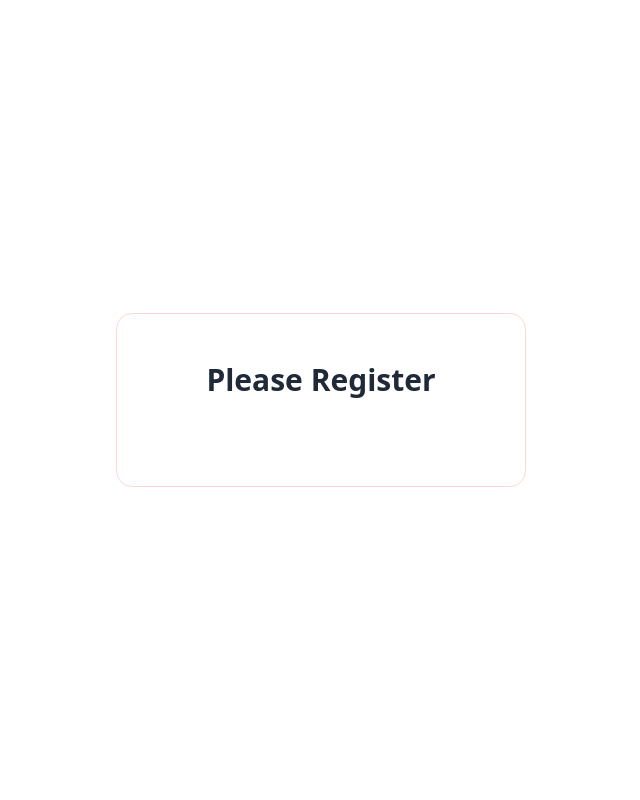
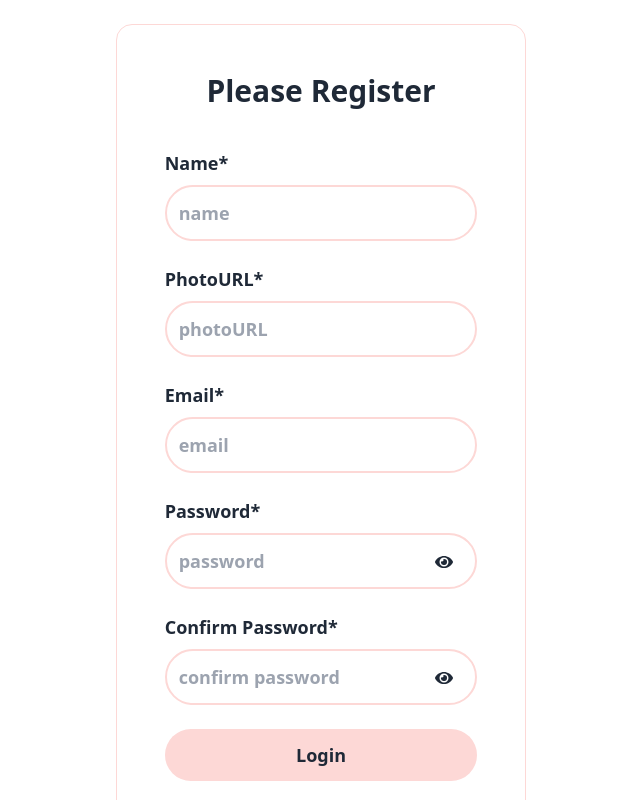
Before and after one commit to kamrulislam2/rhythmverse-dance-school-client, a React (Vite) app: page /register in a window 1280 px wide. Shown: the top 800 px of the page, without its empty margins (319-959 px from the left). Built offline with nearby package versions, Linux system fonts and the light colour scheme.

Commit message:
Register page added

```diff
--- a/src/Pages/Login/Register.jsx
+++ b/src/Pages/Login/Register.jsx
@@ -18,6 +18,111 @@ const Register = () => {
         <h2 className="text-center font-extrabold text-3xl mb-10">
           Please Register
         </h2>
+        <form onSubmit={handleSubmit(onSubmit)} className="space-y-6">
+          <label className="text-lg font-semibold flex flex-col gap-y-2">
+            Name*
+            <input
+              className="border-2 border-[#FDD8D6]  rounded-full p-3"
+              type="text"
+              name="name"
+              {...register("name", { required: true })}
+              placeholder="name"
+            />
+            {errors.name && <p className="text-red-600">Name is required*</p>}
+          </label>
+          <label className="text-lg font-semibold flex flex-col gap-y-2">
+            PhotoURL*
+            <input
+              className="border-2 border-[#FDD8D6]  rounded-full p-3"
+              type="url"
+              name="image"
+              {...register("image", { required: true })}
+              placeholder="photoURL"
+            />
+            {errors.image && (
+              <p className="text-red-600">Enter your image URL*</p>
+            )}
+          </label>
+
+          <label className="text-lg font-semibold flex flex-col gap-y-2">
+            Email*
+            <input
+              className="border-2 border-[#FDD8D6]  rounded-full p-3"
+              type="email"
+              name="email"
+              {...register("email", { required: true })}
+              placeholder="email"
+            />
+            {errors.email && <p className="text-red-600">Enter valid email*</p>}
+          </label>
+
+          <label className="relative text-lg font-semibold flex flex-col gap-y-2">
+            Password*
+            <input
+              className="border-2 border-[#FDD8D6]  rounded-full p-3"
+              type="password"
+              name="password"
+              {...register("password", {
+                required: true,
+                minLength: 6,
+                maxLength: 20,
+                pattern: /(?=.*[A-Z])(?=.*[!@#$&*])(?=.*[0-9])(?=.*[a-z])/,
+              })}
+              placeholder="password"
+            />
+            <FaEye className="absolute top-14 right-6 cursor-pointer" />
+            {errors.password?.type === "required" && (
+              <p className="text-red-600">Password is required*</p>
+            )}
+            {errors.password?.type === "minLength" && (
+              <p className="text-red-600">Password must be 6 characters*</p>
+            )}
+            {errors.password?.type === "maxLength" && (
+              <p className="text-red-600">
+                Password must be less than 20 characters*
+              </p>
+            )}
+            {errors.password?.type === "pattern" && (
+              <p className="text-red-600">
+                Password must have one uppercase, one lowercase, number &
+                special character characters*
+              </p>
+            )}
+          </label>
+          <label className="relative text-lg font-semibold flex flex-col gap-y-2">
+            Confirm Password*
+            <input
+              className="border-2 border-[#FDD8D6]  rounded-full p-3"
+              type="password"
+              name="confirm"
+              {...register("confirm", { required: true })}
+              placeholder="confirm password"
+            />
+            <FaEye className="absolute top-14 right-6 cursor-pointer" />
+            {errors.confirm && (
+              <p className="text-red-600">Confirm password is required*</p>
+            )}
+          </label>
+
+          <input
+            className="w-full bg-[#FDD8D6] hover:bg-[#DDDCDC] hover:border hover:border-[#FDD8D6] py-3 text-lg font-semibold rounded-full cursor-pointer"
+            type="submit"
+            value="Login"
+          />
+        </form>
+        <p className="my-6">
+          Already registered? Please{" "}
+          <Link className="underline" to="/login">
+            Login
+          </Link>
+        </p>
+
+        <div className="inline-flex items-center justify-center gap-2 w-2/3 mx-auto bg-[#FDD8D6] hover:bg-[#DDDCDC] cursor-pointer rounded-full">
+          <FcGoogle size={24} />
+          <button className="text-xl font-semibold py-3">
+            Continue with Google
+          </button>
+        </div>
       </div>
     </div>
   );
```
